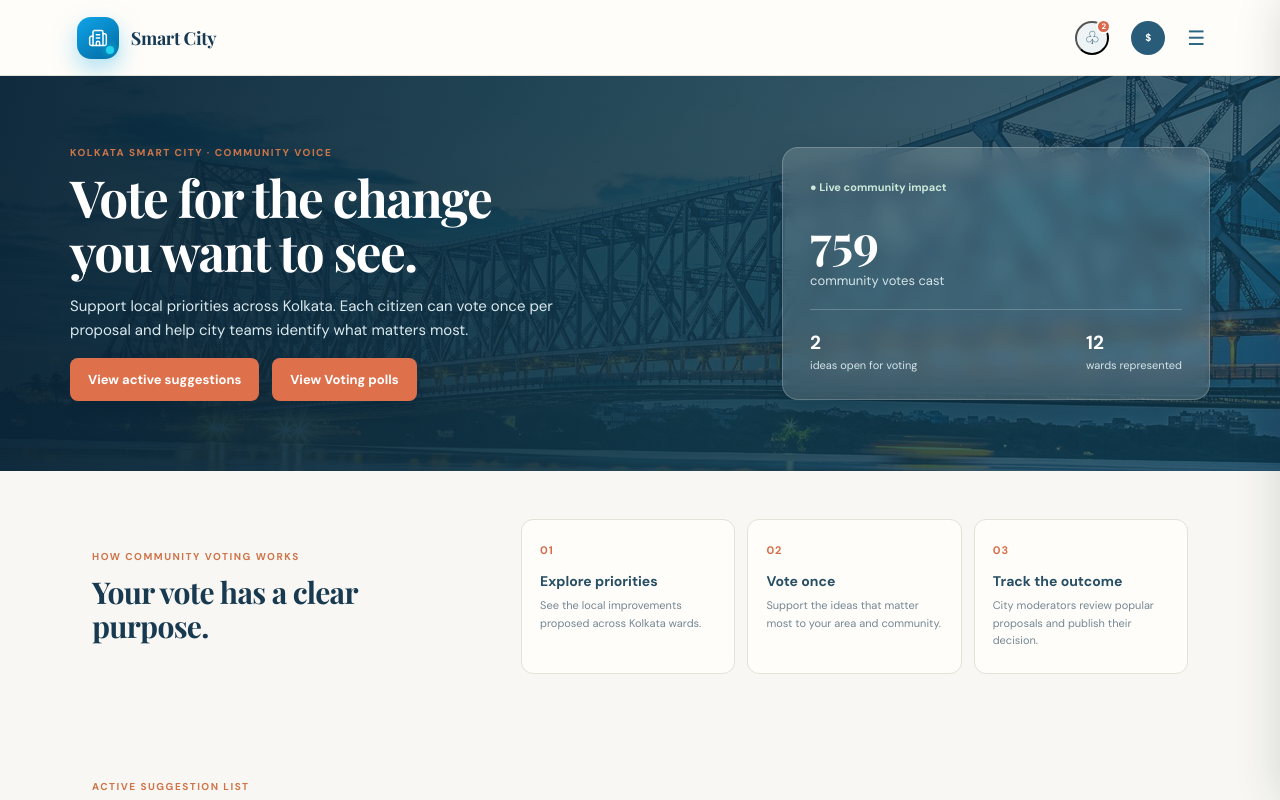
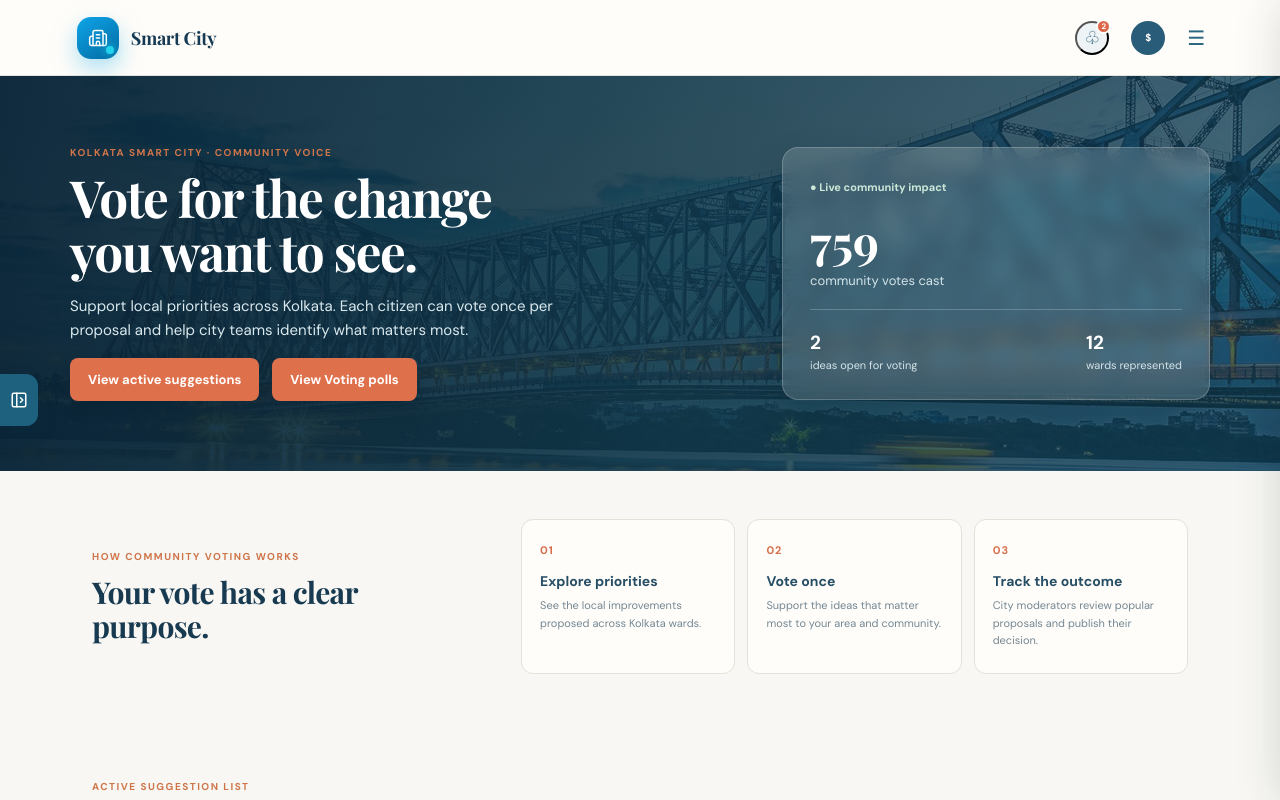
Before and after one commit to shuvam009/community-priorities-notifications, a React (Vite) app in the folder frontend/: page /community/suggestions in a window 1280 px wide. Shown: the top 800 px of the page. Built offline with nearby package versions, Linux system fonts and the light colour scheme.

Commit message:
community switcher

```diff
--- a/frontend/src/App.css
+++ b/frontend/src/App.css
@@ -167,6 +167,95 @@ button {
   font-size: 20px;
   letter-spacing: -2px;
   font-weight: 800;
+}
+.community-switcher {
+  position: fixed;
+  top: 50%;
+  left: 0;
+  z-index: 18;
+  display: flex;
+  align-items: stretch;
+  transform: translateY(-50%);
+}
+.community-switcher-toggle {
+  display: grid;
+  width: 38px;
+  height: 52px;
+  place-items: center;
+  align-self: center;
+  border: 0;
+  border-radius: 0 12px 12px 0;
+  background: #1e617f;
+  color: #fff;
+  box-shadow: 4px 7px 16px rgba(16, 50, 68, 0.2);
+}
+.community-switcher-content {
+  width: 0;
+  overflow: hidden;
+  border-radius: 0 14px 14px 0;
+  background: #fffdf9;
+  box-shadow: 7px 12px 28px rgba(20, 53, 67, 0.17);
+  opacity: 0;
+  transition:
+    width 0.22s ease,
+    opacity 0.18s ease;
+}
+.community-switcher.is-open .community-switcher-content {
+  width: 212px;
+  padding: 18px 12px;
+  opacity: 1;
+}
+.community-switcher.is-open .community-switcher-toggle {
+  order: 2;
+  border-radius: 0 12px 12px 0;
+}
+.switcher-label {
+  display: block;
+  margin: 0 8px 10px;
+  color: #d16f4c;
+  font-size: 9px;
+  font-weight: 700;
+  letter-spacing: 1.3px;
+}
+.community-switcher nav {
+  display: grid;
+  gap: 5px;
+}
+.community-switcher nav button {
+  display: grid;
+  grid-template-columns: 24px 1fr auto;
+  align-items: center;
+  gap: 8px;
+  width: 100%;
+  padding: 10px 8px;
+  border: 0;
+  border-radius: 8px;
+  background: transparent;
+  color: #4b6673;
+  text-align: left;
+  white-space: nowrap;
+}
+.community-switcher nav button:hover:not(:disabled),
+.community-switcher nav button.active {
+  background: #e8f4f2;
+  color: #205f70;
+}
+.community-switcher nav button:disabled {
+  cursor: not-allowed;
+  opacity: 0.55;
+}
+.community-switcher nav span {
+  font-size: 11px;
+  font-weight: 700;
+}
+.community-switcher nav em {
+  padding: 3px 5px;
+  border-radius: 7px;
+  background: #fff0df;
+  color: #a35f34;
+  font-size: 8px;
+  font-style: normal;
+  font-weight: 700;
 }
 .menu-backdrop {
   position: fixed;
--- /dev/null
+++ b/frontend/src/components/community_switcher.jsx
@@ -0,0 +1,54 @@
+import {
+  ClipboardList,
+  History,
+  PanelLeftClose,
+  PanelLeftOpen,
+  Vote,
+} from "lucide-react";
+
+const pages = [
+  { label: "Suggestions", icon: ClipboardList, path: "/community/suggestions" },
+  { label: "Voting polls", icon: Vote, path: "/community/polls" },
+  { label: "History", icon: History, disabled: true },
+];
+
+export default function CommunitySwitcher({
+  isOpen,
+  onToggle,
+  onNavigate,
+  currentPath,
+}) {
+  return (
+    <aside className={`community-switcher ${isOpen ? "is-open" : ""}`}>
+      <button
+        className="community-switcher-toggle"
+        onClick={onToggle}
+        aria-label={
+          isOpen
+            ? "Collapse community navigation"
+            : "Expand community navigation"
+        }
+      >
+        {isOpen ? <PanelLeftClose size={18} /> : <PanelLeftOpen size={18} />}
+      </button>
+      <div className="community-switcher-content">
+        <span className="switcher-label">COMMUNITY</span>
+        <nav aria-label="Community page switcher">
+          {pages.map(({ label, icon: Icon, path, disabled }) => (
+            <button
+              key={label}
+              className={currentPath === path ? "active" : ""}
+              disabled={disabled}
+              title={disabled ? "Coming soon" : label}
+              onClick={() => !disabled && onNavigate(path)}
+            >
+              <Icon size={18} />
+              <span>{label}</span>
+              {disabled && <em>Later</em>}
+            </button>
+          ))}
+        </nav>
+      </div>
+    </aside>
+  );
+}
--- a/frontend/src/features/community/CommunityModule.jsx
+++ b/frontend/src/features/community/CommunityModule.jsx
@@ -9,6 +9,7 @@ import {
 import NotificationBell from "../../components/notification_bell.jsx";
 import NotificationList from "../../components/notification_list.jsx";
 import SmartCityMark from "../../components/smart_city_mark.jsx";
+import CommunitySwitcher from "../../components/community_switcher.jsx";
 import Polls from "../../pages/citizen/polls.jsx";
 import Voting from "../../pages/citizen/voting.jsx";
 import CitizenMenu from "../../pages/citizen/menu.jsx";
@@ -21,6 +22,7 @@ export default function CommunityModule() {
   const [notifications, setNotifications] = useState(initialNotifications);
   const [notificationsOpen, setNotificationsOpen] = useState(false);
   const [menuOpen, setMenuOpen] = useState(false);
+  const [switcherOpen, setSwitcherOpen] = useState(false);
   const stats = useMemo(
     () => ({
       open: proposals.filter((proposal) => proposal.status === "open").length,
@@ -129,6 +131,15 @@ export default function CommunityModule() {
           </button>
         </nav>
       </header>
+      <CommunitySwitcher
+        isOpen={switcherOpen}
+        currentPath={location.pathname}
+        onToggle={() => setSwitcherOpen((open) => !open)}
+        onNavigate={(path) => {
+          navigate(path);
+          setSwitcherOpen(false);
+        }}
+      />
       <CitizenMenu
         isOpen={menuOpen}
         currentPath={location.pathname}
```
